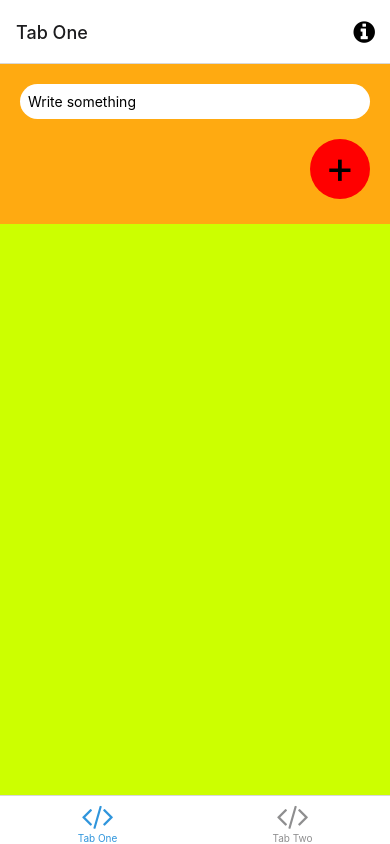
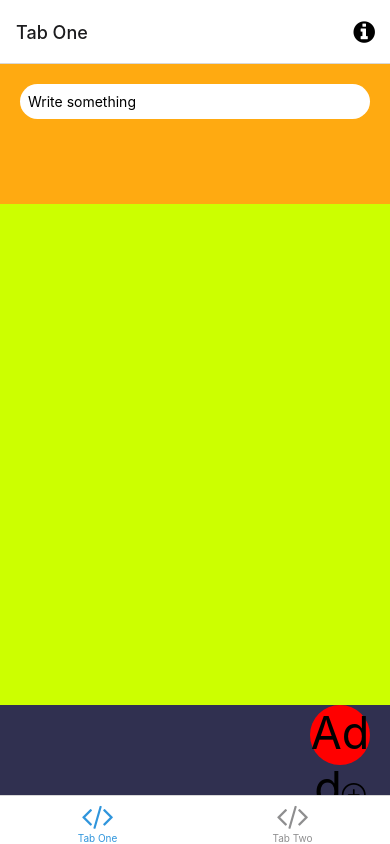
Before and after one commit to mob-dev-org/TO_DO_List, a React Native app: screen /TabOne in a window 390 px wide. Built offline with nearby package versions, Linux system fonts and the light colour scheme; what expo-linking would draw is missing.

Commit message:
feat: footer

```diff
--- a/src/components/EditScreenInfo.tsx
+++ b/src/components/EditScreenInfo.tsx
@@ -4,6 +4,7 @@ import { useState } from 'react';
 import Colors from '../constants/Colors';
 import { MonoText } from './StyledText';
 import { Text, View } from './Themed';
+import { AntDesign } from '@expo/vector-icons';
 
 export default function EditScreenInfo() {
     const [text, setText] = useState<string>('');
@@ -31,14 +32,16 @@ export default function EditScreenInfo() {
                     }}
                 />
 
-                <Pressable style={[{ alignItems: 'flex-end', marginEnd: 20 }]} onPress={submit}>
-                    <Text style={styles.button}>+</Text>
-                </Pressable>
+            </View>
+            <View style={styles.body}>
+                {items.map((text, index) => (
+                    <Text style={styles.taskText}>{text}</Text>
+                ))}
             </View>
             <View style={styles.footer}>
-                {items.map((text, index) => (
-                    <Text style={styles.body}>{text}</Text>
-                ))}
+                <Pressable style={[{ alignItems: 'flex-end', marginEnd: 20 }]} onPress={submit}>
+                    <Text style={styles.button}>Add<AntDesign name="pluscircleo" size={24} color="black" /></Text>
+                </Pressable>
             </View>
         </View>
     );
@@ -71,7 +74,7 @@ const styles = StyleSheet.create({
         margin: 20,
         padding: 10,
     },
-    body: {
+    taskText: {
         fontSize: 25,
         backgroundColor: '#0f0',
         textAlign: 'right',
@@ -88,8 +91,13 @@ const styles = StyleSheet.create({
 
         backgroundColor: 'blue',
     },
-    footer: {
+    body: {
         flex: 25,
         backgroundColor: '#cf0',
     },
+    footer:{
+        backgroundColor:"#303050",
+        height:90
+
+    }
 });
```
